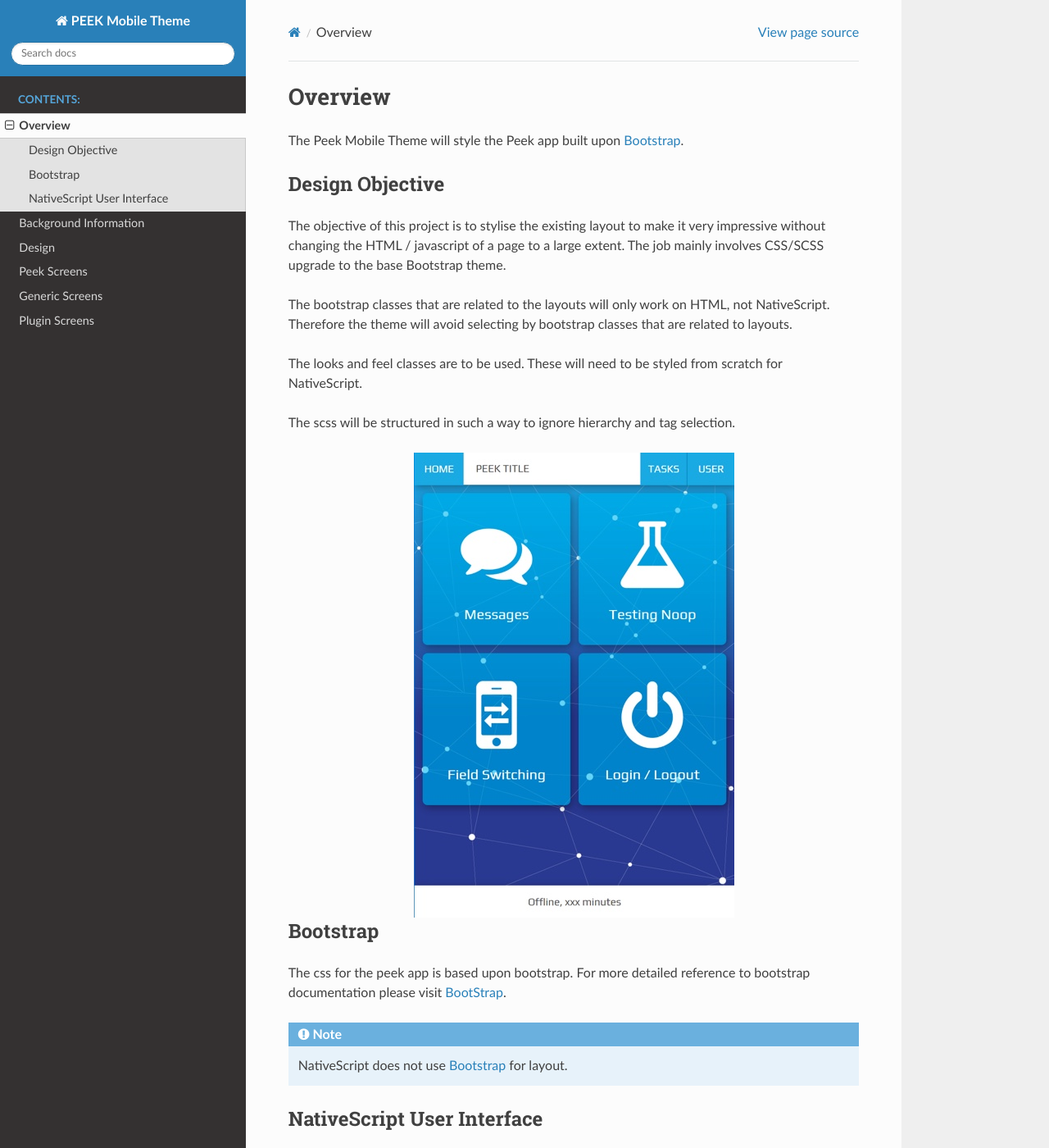
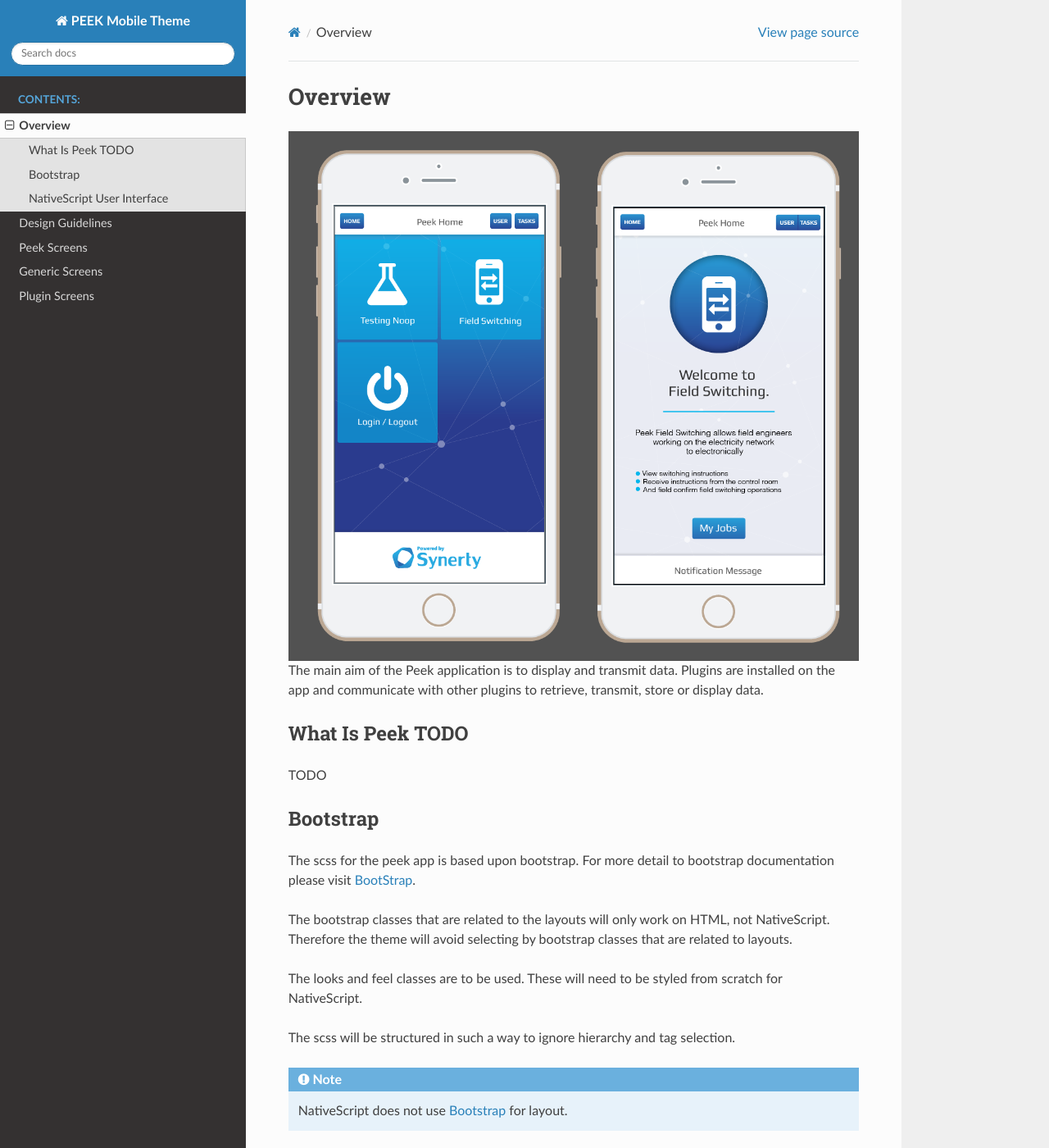
Before and after one commit to Synerty/peek-mobile-theme, a Sphinx documentation site: the page built from docs/overview/overview.rst, in a window 1280 px wide and 1400 px high. Shown: the whole window at 82% size. Built offline with Sphinx 7.4.7 and the Read the Docs theme 2.0.0, drawn with Linux system fonts in a browser that asks for light colours.

Commit message:
Overview remodel
PEEK-68

```diff
--- a/docs/index.rst
+++ b/docs/index.rst
@@ -1,14 +1,15 @@
 ===============================
 Peek Mobile Theme Documentation
 ===============================
+
+The Peek Mobile Theme will style the Peek app built upon :ref:`overview_bootstrap`.
 
 .. toctree::
     :maxdepth: 1
     :caption: Contents:
 
     overview/overview
-    background_information/background_information
-    design/design
+    design_guidelines/design_guidelines
     peek_screens/index_peek_screens
     generic_screens/index_generic_screens
     plugin_screens/index_plugin_screens
--- a/docs/overview/overview.rst
+++ b/docs/overview/overview.rst
@@ -4,15 +4,27 @@
 Overview
 ========
 
-The Peek Mobile Theme will style the Peek app built upon :ref:`overview_bootstrap`.
+.. image:: ./peek_ios_display_field-switching.png
+  :align: center
+
+The main aim of the Peek application is to display and transmit data. Plugins are
+installed on the app and communicate with other plugins to retrieve, transmit, store or
+display data.
 
 
-Design Objective
-----------------
+What Is Peek TODO
+------------
 
-The objective of this project is to stylise the existing layout to make it very
-impressive without changing the HTML / javascript of a page to a large extent. The job
-mainly involves CSS/SCSS upgrade to the base Bootstrap theme.
+TODO
+
+
+.. _overview_bootstrap:
+
+Bootstrap
+---------
+
+The scss for the peek app is based upon bootstrap.  For more detail to
+bootstrap documentation please visit `BootStrap <http://getbootstrap.com>`_.
 
 The bootstrap classes that are related to the layouts will only work on HTML, not
 NativeScript.  Therefore the theme will avoid selecting by bootstrap classes that are
@@ -23,17 +35,6 @@
 
 The scss will be structured in such a way to ignore hierarchy and tag selection.
 
-.. image:: ./peek_app.web.jpg
-  :align: center
-
-
-.. _overview_bootstrap:
-
-Bootstrap
----------
-
-The css for the peek app is based upon bootstrap. For more detailed reference to
-bootstrap documentation please visit `BootStrap <http://getbootstrap.com>`_.
 
 .. note:: NativeScript does not use :ref:`overview_bootstrap` for layout.
 
```
Also changed, not shown: docs/background_information/background_information.rst (deleted, +0 -37 lines), docs/design/design.rst (deleted, +0 -88 lines), docs/design_guidelines/design_guidelines.rst (added, +102 -0 lines), docs/design_guidelines/design-layouts-PeekUI.jpg (renamed from docs/design/design-layouts-PeekUI.jpg), docs/design_guidelines/peek-colours.jpg (renamed from docs/design/peek-colours.jpg), docs/design_guidelines/peek-logo.jpg (renamed from docs/design/peek-logo.jpg), docs/design_guidelines/peek_app.web.jpg (renamed from docs/overview/peek_app.web.jpg), docs/overview/peek_ios_display_field-switching.png (added).
